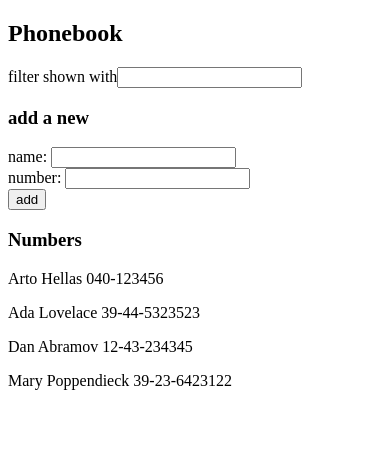
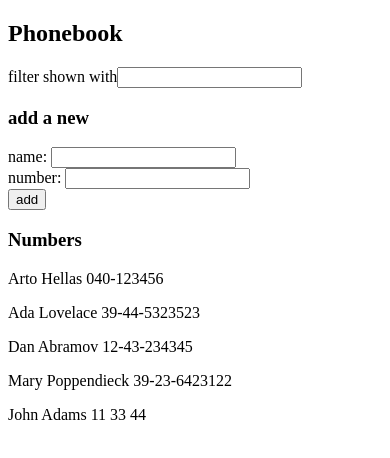
Before and after one commit to nColli/full-stack-open-2024, a React (Vite) app in the folder part2/phonebook-app/: page / in a window 390 px wide. Shown: the top 458 px of the page. Built offline with nearby package versions, Linux system fonts and the light colour scheme; data requests are answered from the project's data file.

Commit message:
getAll contacts service phonebook

```diff
--- a/part2/phonebook-app/db.json
+++ b/part2/phonebook-app/db.json
@@ -1,24 +1,29 @@
 {
-    "persons":[
+  "persons": [
     {
       "name": "Arto Hellas",
       "number": "040-123456",
-        "id": 1
+      "id": "1"
     },
     {
       "name": "Ada Lovelace",
       "number": "39-44-5323523",
-        "id": 2
+      "id": "2"
     },
     {
       "name": "Dan Abramov",
       "number": "12-43-234345",
-        "id": 3
+      "id": "3"
     },
     {
       "name": "Mary Poppendieck",
       "number": "39-23-6423122",
-        "id": 4
+      "id": "4"
+    },
+    {
+      "id": "d3fa",
+      "name": "John Adams",
+      "number": "11 33 44"
     }
   ]
 }
--- a/part2/phonebook-app/src/App.jsx
+++ b/part2/phonebook-app/src/App.jsx
@@ -1,6 +1,7 @@
 /* eslint-disable react/prop-types */
 import { useEffect, useState } from 'react'
 import axios from 'axios'
+import personService from './services/persons.js'
 
 const Filter = ({handleFilter}) => {
   return <p>filter shown with<input onChange={handleFilter}/></p>
@@ -27,7 +28,8 @@ const Persons = ({persons,nameFilter}) => {
     return (
       <div>
         {persons.map(person =>
-          <p key={person.name}>{person.name} {person.number}</p>  )}
+          <p key={person.name}>{person.name} {person.number}</p>
+        )}
       </div>
     )
   } else {
@@ -58,11 +60,10 @@ const App = () => {
   useEffect(() => {
     console.log("use effect");
 
-    axios
-      .get('http://localhost:3001/persons')
-      .then((Response) => {
-        const { data } = Response;
-        setPersons(data)
+    personService
+      .getAll()
+      .then(dataResponse => {
+        setPersons(dataResponse)
       })
   }, [])
 
@@ -102,10 +103,14 @@ const App = () => {
     } else {
       console.log("add: ",newName,newNumber);
 
-      setPersons(prevPersons => [
-        ...prevPersons,
-        personToAddToState
-      ])
+      axios
+        .post('http://localhost:3001/persons',personToAddToState)
+        .then((response) => {
+          setPersons(prevPersons => [
+            ...prevPersons,
+            response.data
+          ])
+        })
     }
 
     setNewName("");
--- /dev/null
+++ b/part2/phonebook-app/src/services/persons.js
@@ -0,0 +1,12 @@
+import axios from 'axios'
+const baseUrl = 'http://localhost:3001/persons'
+
+const getAll = () => {
+    return (
+        axios
+            .get(baseUrl)
+            .then(response => response.data)
+    )
+}
+
+export default { getAll }
```
Lines whose indentation alone changed are shown as unchanged.
